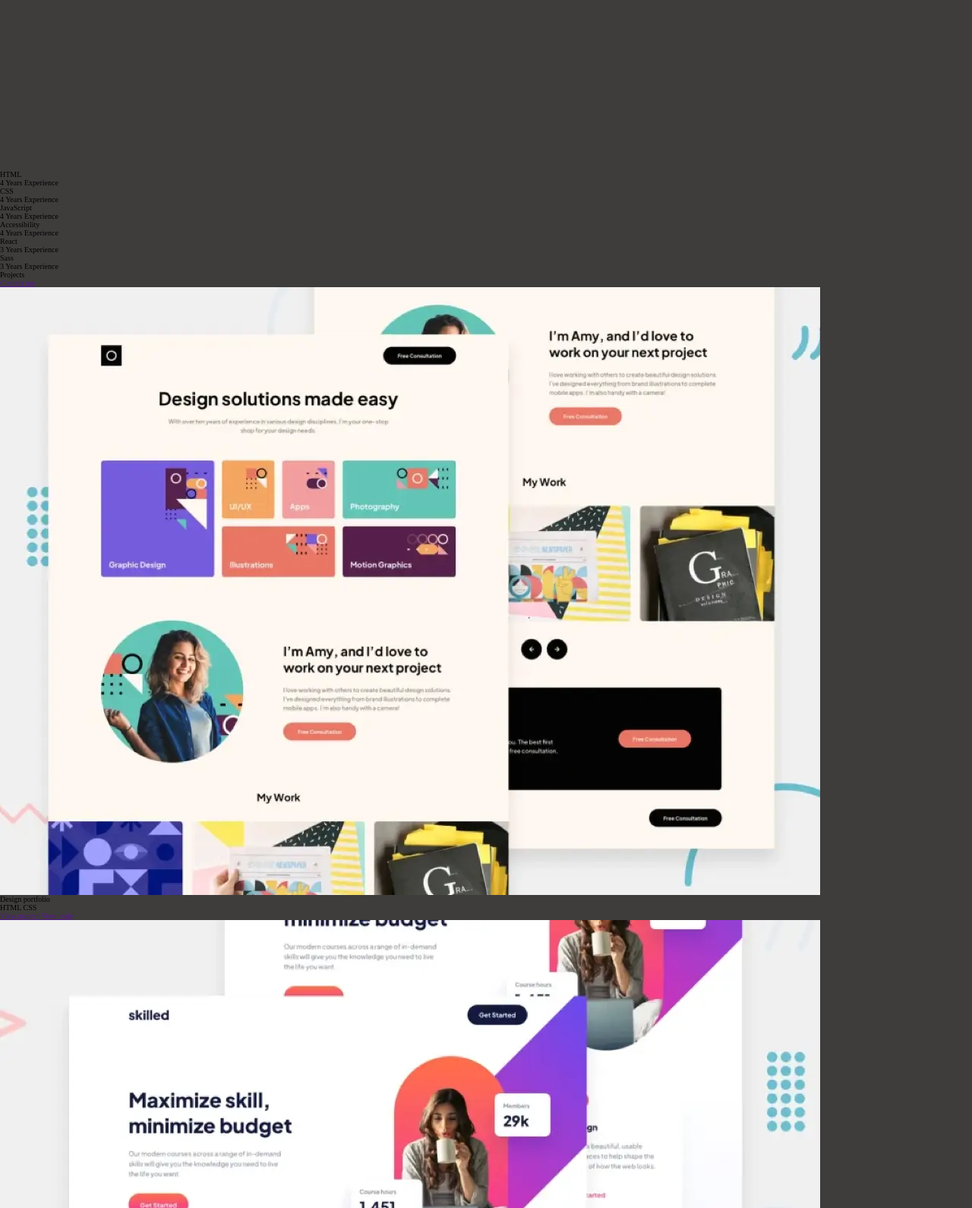
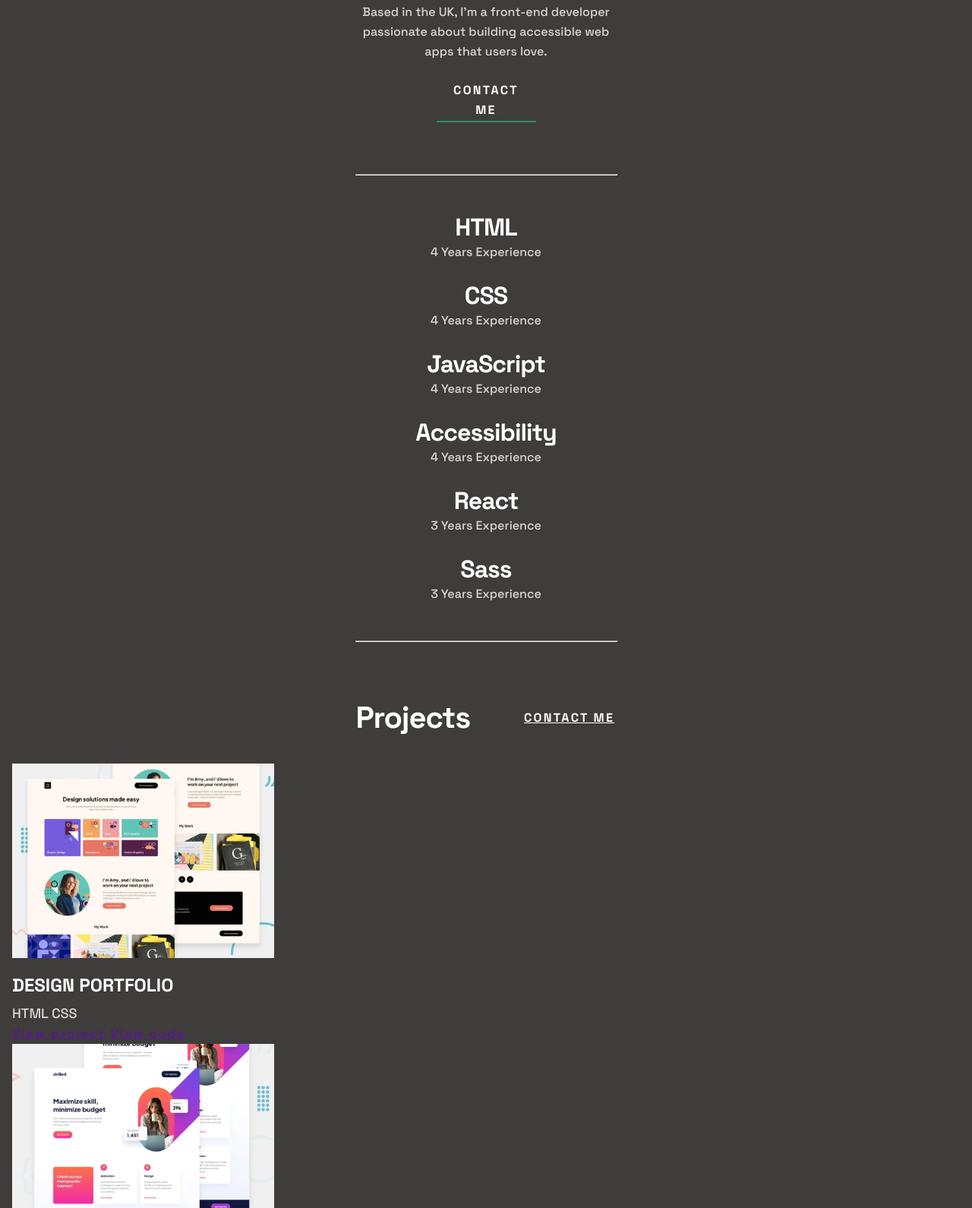
Before and after one commit to josevaldircalixto/single-page-jose-valdir-filho-web-developer-portfolio, a plain HTML site: page index.html in a window 1280 px wide. Shown: the part 524-2114 px from the top of the page at 76% size. Drawn offline with Linux system fonts and the light colour scheme.

Commit message:
finished the skill section

```diff
--- a/index.html
+++ b/index.html
@@ -43,7 +43,7 @@
     <img id="img-jose-photo-tablet" src="/assets/images/image-profile-tablet.webp" alt="photo of José Valdir tablet">
     <!-- <img id="img-jose-foto-mobile" src="/assets/images/image-profile-mobile.webp" alt="photo of José Valdir mobile"> -->
 
-    <div>
+    <div id="container-title-into">
       <h1>Nice to meet you! I'm José Valdir.</h1>
 
       <p>
@@ -51,106 +51,107 @@
         building accessible web apps that users love.
       </p>
 
-      <a href="">Contact me</a>
+      <button class="button-contact-me" href="">Contact me</buttons>
+
     </div>
   </header>
   <!-- end header -->
-
+  <hr>
   <!-- start ability's -->
-  <article>
-    <div>
+  <article id="skills-box">
+    <div class="container-skills">
       <h2>HTML</h2>
       <p>4 Years Experience</p>
     </div>
-    <div>
+    <div class="container-skills">
       <h2>CSS</h2>
       <p>4 Years Experience</p>
     </div>
-    <div>
+    <div class="container-skills">
       <h2>JavaScript</h2>
       <p>4 Years Experience</p>
     </div>
-    <div>
+    <div class="container-skills">
       <h2>Accessibility</h2>
       <p>4 Years Experience</p>
     </div>
-    <div>
+    <div class="container-skills">
       <h2>React</h2>
       <p>3 Years Experience</p>
     </div>
-    <div>
+    <div class="container-skills">
       <h2>Sass</h2>
       <p>3 Years Experience</p>
     </div>
   </article>
   <!-- end of ability's -->
+  <hr>
+  <!-- star the project section -->
+  <article id="container-images-projects">
 
-  <!-- star the project section -->
-  <article>
-
-    <div>
+    <div id="container-project-title-contact-me">
       <h1>Projects</h1>
 
-      <a href="">Contact me</a>
+      <a class="button-contact-me" href="">Contact me</a>
     </div>
 
     <div>
-      <div>
-        <img src="/assets/images/thumbnail-project-1-large.webp" alt="first project">
+      <div class="container-project">
+        <img class="projects-images" src="/assets/images/thumbnail-project-1-large.webp" alt="first project">
 
-        <h3>Design portfolio</h3>
-        <p>HTML CSS</p>
-        <div>
+        <h3 class="title-project">Design portfolio</h3>
+        <p class="technologies-under-the-project-images">HTML CSS</p>
+        <div class="links-under-the-project-images">
           <a href="">View project</a>
           <a href="">View code</a>
         </div>
       </div>
 
-      <div>
-        <img src="/assets/images/thumbnail-project-2-large.webp" alt="second project">
-        <h3>E-learning landing page</h3>
-        <p>HTML CSS</p>
-        <div>
+      <div class="container-project">
+        <img class="projects-images" src="/assets/images/thumbnail-project-2-large.webp" alt="second project">
+        <h3 class="title-project">E-learning landing page</h3>
+        <p class="technologies-under-the-project-images">HTML CSS</p>
+        <div class="links-under-the-project-images">
           <a href="">View project</a>
           <a href="">View code</a>
         </div>
       </div>
 
-      <div>
-        <img src="/assets/images/thumbnail-project-3-large.webp" alt="project three">
-        <h3>Todo web app</h3>
-        <p>HTML CSS JavaScript</p>
-        <div>
+      <div class="container-project">
+        <img class="projects-images" src="/assets/images/thumbnail-project-3-large.webp" alt="project three">
+        <h3 class="title-project">Todo web app</h3>
+        <p class="technologies-under-the-project-images">HTML CSS JavaScript</p>
+        <div class="links-under-the-project-images">
           <a href="">View project</a>
           <a href="">View code</a>
         </div>
       </div>
 
-      <div>
-        <img src="/assets/images/thumbnail-project-4-large.webp" alt="project four">
-        <h3>Entertainment web app</h3>
-        <p>HTML CSS JavaScript</p>
-        <div>
+      <div class="container-project">
+        <img class="projects-images" src="/assets/images/thumbnail-project-4-large.webp" alt="project four">
+        <h3 class="title-project">Entertainment web app</h3>
+        <p class="technologies-under-the-project-images">HTML CSS JavaScript</p>
+        <div class="links-under-the-project-images">
           <a href="">View project</a>
           <a href="">View code</a>
         </div>
       </div>
 
-      <div>
-        <img src="/assets/images/thumbnail-project-5-large.webp" alt="project five">
-        <h3>Memory Game</h3>
-        <p>HTML CSS JavaScript</p>
-        <div>
+      <div class="container-project">
+        <img class="projects-images" src="/assets/images/thumbnail-project-5-large.webp" alt="project five">
+        <h3 class="title-project">Memory Game</h3>
+        <p class="technologies-under-the-project-images">HTML CSS JavaScript</p>
+        <div class="links-under-the-project-images">
           <a href="">View project</a>
           <a href="">View code</a>
         </div>
       </div>
 
-      <div>
-        <img src="/assets/images/thumbnail-project-6-large.webp" alt="project six">
-        <h3>Art gallery showcase</h3>
-        <p>HTML CSS JavaScript</p>
-        <div>
+      <div class="container-project">
+        <img class="projects-images" src="/assets/images/thumbnail-project-6-large.webp" alt="project six">
+        <h3 class="title-project">Art gallery showcase</h3>
+        <p class="technologies-under-the-project-images">HTML CSS JavaScript</p>
+        <div class="links-under-the-project-images">
           <a href="">View project</a>
           <a href="">View code</a>
         </div>
--- a/style.css
+++ b/style.css
@@ -70,3 +70,151 @@ header {
   margin-top: 20px;
   margin-bottom: 49px;
 }
+
+#container-title-into {
+  display: flex;
+  flex-direction: column;
+  gap: 24px;
+  margin-top: 40px;
+  width: 343px;
+  height: 244px;
+  align-items: center;
+}
+
+#container-title-into h1 {
+  color: var(--white, #FFF);
+  text-align: center;
+  font-size: 40px;
+  font-family: 'Space Grotesk';
+  font-weight: 700;
+  line-height: 40px;
+  letter-spacing: -1.136px;
+}
+
+#container-title-into p {
+  color: var(--grey, #D9D9D9);
+  text-align: center;
+  font-size: 16px;
+  font-family: 'Space Grotesk';
+  font-weight: 500;
+  line-height: 26px;
+}
+
+.button-contact-me {
+  background-color: transparent;
+  color: var(--white, #FFF);
+  font-size: 16px;
+  font-family: 'Space Grotesk';
+  font-weight: 700;
+  line-height: 26px;
+  letter-spacing: 2.286px;
+
+  text-transform: uppercase;
+
+  border-top: none;
+  border-left: none;
+  border-right: none;
+  border-color: #4EE1A0;
+  width: 131px;
+
+}
+
+hr {
+  width: 343px;
+}
+
+#skills-box {
+  height: 602px;
+  display: flex;
+  flex-direction: column;
+  align-items: center;
+  gap: 24px;
+  justify-content: center;
+
+}
+
+.container-skills h2 {
+  color: var(--white, #FFF);
+  text-align: center;
+  font-size: 32px;
+  font-family: 'Space Grotesk';
+  font-weight: 700;
+  line-height: 40px;
+  letter-spacing: -1px;
+}
+
+.container-skills p {
+  color: var(--grey, #D9D9D9);
+  text-align: center;
+  font-size: 16px;
+  font-family: Space Grotesk;
+  font-weight: 500;
+  line-height: 26px;
+}
+
+#container-images-projects {
+  height: 2828px;
+}
+
+#container-project-title-contact-me {
+  width: 343px;
+  display: flex;
+  gap: 71px;
+  align-items: center;
+  margin: 80px auto 40px auto;
+  justify-content: center;
+}
+
+#container-project-title-contact-me h1 {
+  color: var(--white, #FFF);
+  font-size: 40px;
+  font-family: Space Grotesk;
+  font-weight: 700;
+  line-height: 40px;
+  letter-spacing: -1.136px;
+}
+
+.projects-images {
+  width: 345px;
+}
+
+.container-project {
+  display: flex;
+  flex-direction: column;
+  margin-left: 16px;
+}
+
+.title-project {
+  color: var(--white, #FFF);
+
+  /* Heading (M) */
+  font-size: 24px;
+  font-family: 'Space Grotesk';
+  font-weight: 700;
+  line-height: 32px;
+  text-transform: uppercase;
+  margin-top: 20px;
+  margin-bottom: 7px;
+}
+
+
+.technologies-under-the-project-images {
+  color: var(--grey, #D9D9D9);
+
+  /* Body */
+  font-size: 18px;
+  font-family: 'Space Grotesk';
+  font-weight: 500;
+  line-height: 28px;
+  text-decoration: none;
+  text-transform: uppercase;
+}
+
+.links-under-the-project-images {
+  color: var(--white, #FFF);
+  font-size: 16px;
+  font-family: Space Grotesk;
+  font-weight: 700;
+  line-height: 26px;
+  letter-spacing: 2.286px;
+}
```
